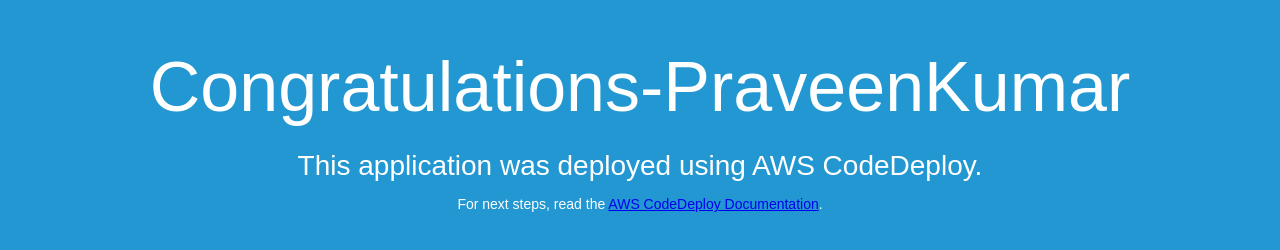
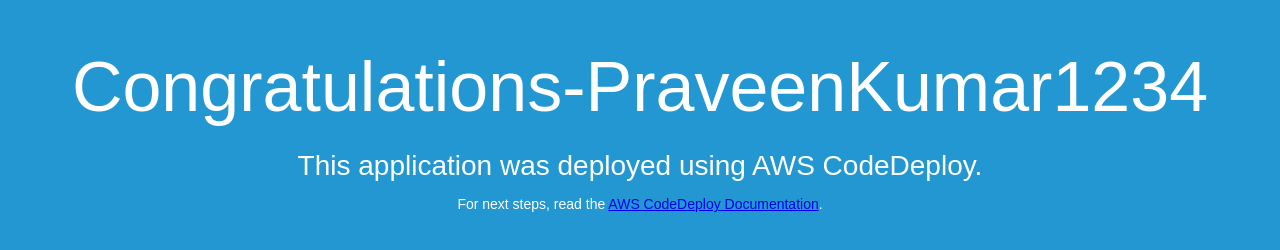
Before and after one commit to praveen-Eunimart/Sample-Demo-Code, a plain HTML site: page index.html in a window 1280 px wide. Drawn offline with Linux system fonts and the light colour scheme.

Commit message:
modified index.yaml

```diff
--- a/index.html
+++ b/index.html
@@ -26,7 +26,7 @@
 </head>
 <body>
   <div align="center">
-    <h1>Congratulations-PraveenKumar</h1>
+    <h1>Congratulations-PraveenKumar1234</h1>
     <h2>This application was deployed using AWS CodeDeploy.</h2>
     <p>For next steps, read the <a href="http://aws.amazon.com/documentation/codedeploy">AWS CodeDeploy Documentation</a>.</p>
   </div>
```
